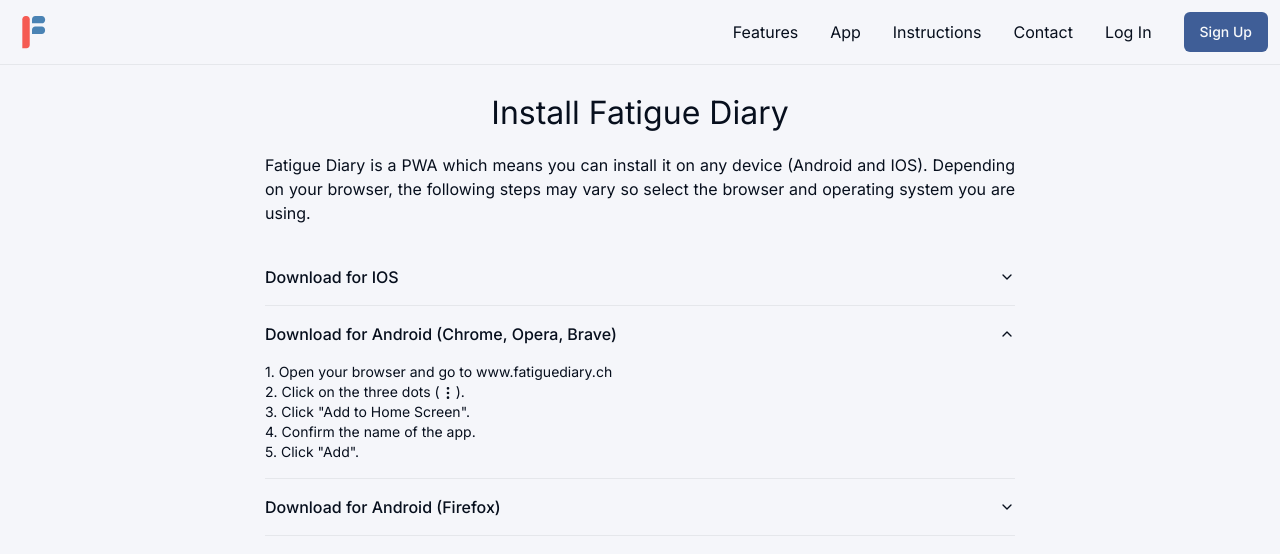
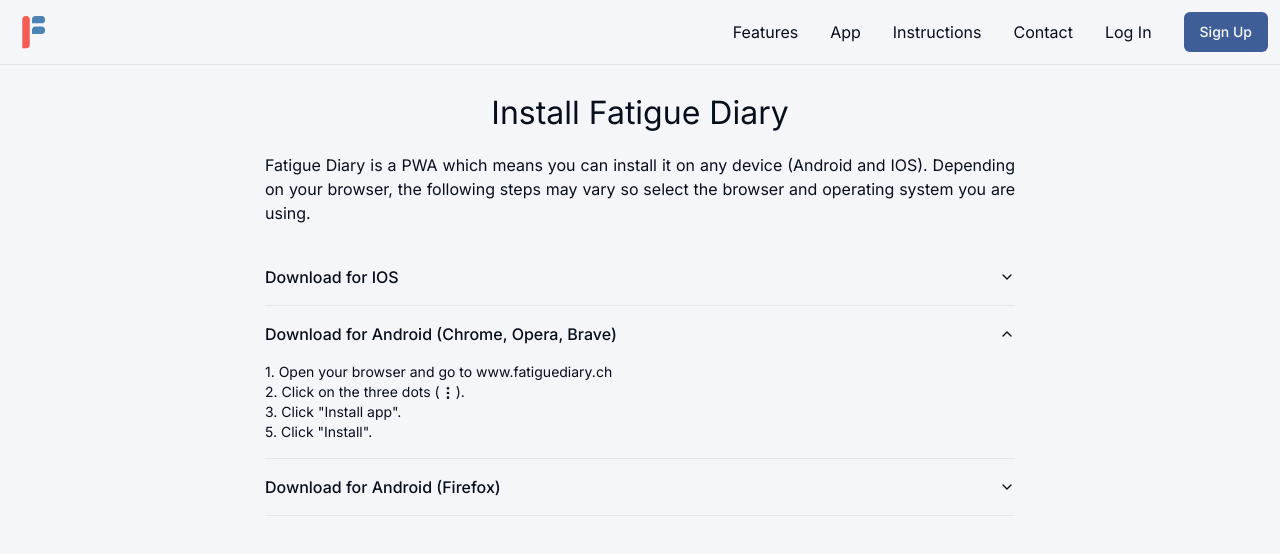
Before and after one commit to jonjampen/fatiguediary2, a Next.js app: page /install in a window 1280 px wide. Both pictures are taken after a click on the button "Download for Android (Chrome, Opera, Brave)". Shown: the top 554 px of the page. Built offline with nearby package versions, Linux system fonts and the light colour scheme; no server answers.

Commit message:
Setting correct theme color; fixing install instructions.

```diff
--- a/app/install/page.jsx
+++ b/app/install/page.jsx
@@ -39,9 +39,8 @@
                             <ol className="list-decimal" style={{ "list-style-type": "decimal !important" }}>
                                 <li>1. Open your browser and go to www.fatiguediary.ch</li>
                                 <li className="inline-block">2. Click on the three dots (<MoreVertical class="inline-block h-4 w-4" />).</li>
-                                <li>3. Click &quot;Add to Home Screen&quot;.</li>
-                                <li>4. Confirm the name of the app.</li>
-                                <li>5. Click &quot;Add&quot;.</li>
+                                <li>3. Click &quot;Install app&quot;.</li>
+                                <li>5. Click &quot;Install&quot;.</li>
                             </ol>
                         </AccordionContent>
                     </AccordionItem>
--- a/app/layout.js
+++ b/app/layout.js
@@ -85,10 +85,7 @@
 }
 
 export const viewport = {
-  themeColor: [
-    { media: '(prefers-color-scheme: light)', color: '#F5F6FA' },
-    { media: '(prefers-color-scheme: dark)', color: '#F5F6FA' },
-  ],
+  themeColor: "4A83B4",
 }
 
 
```
